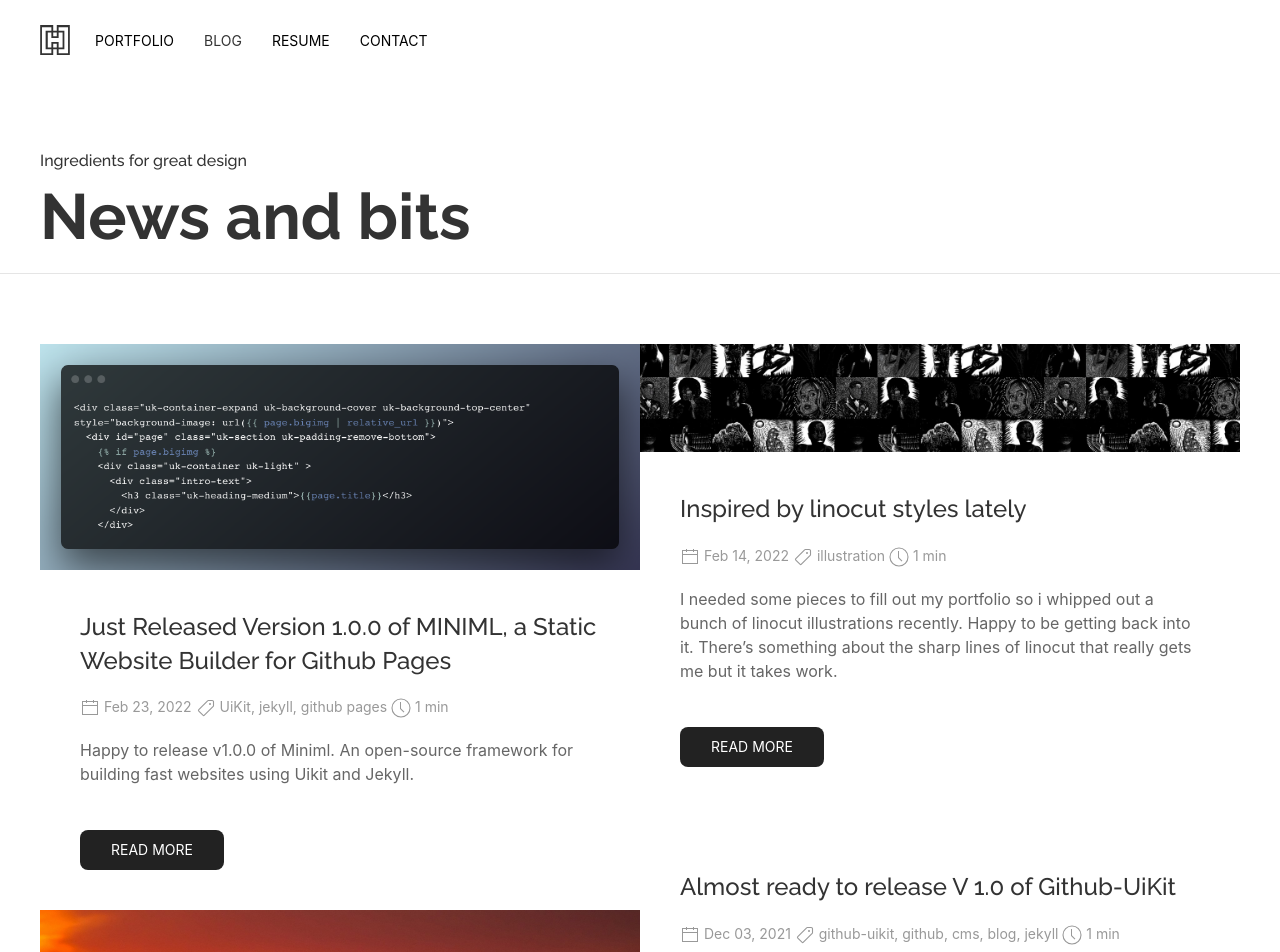
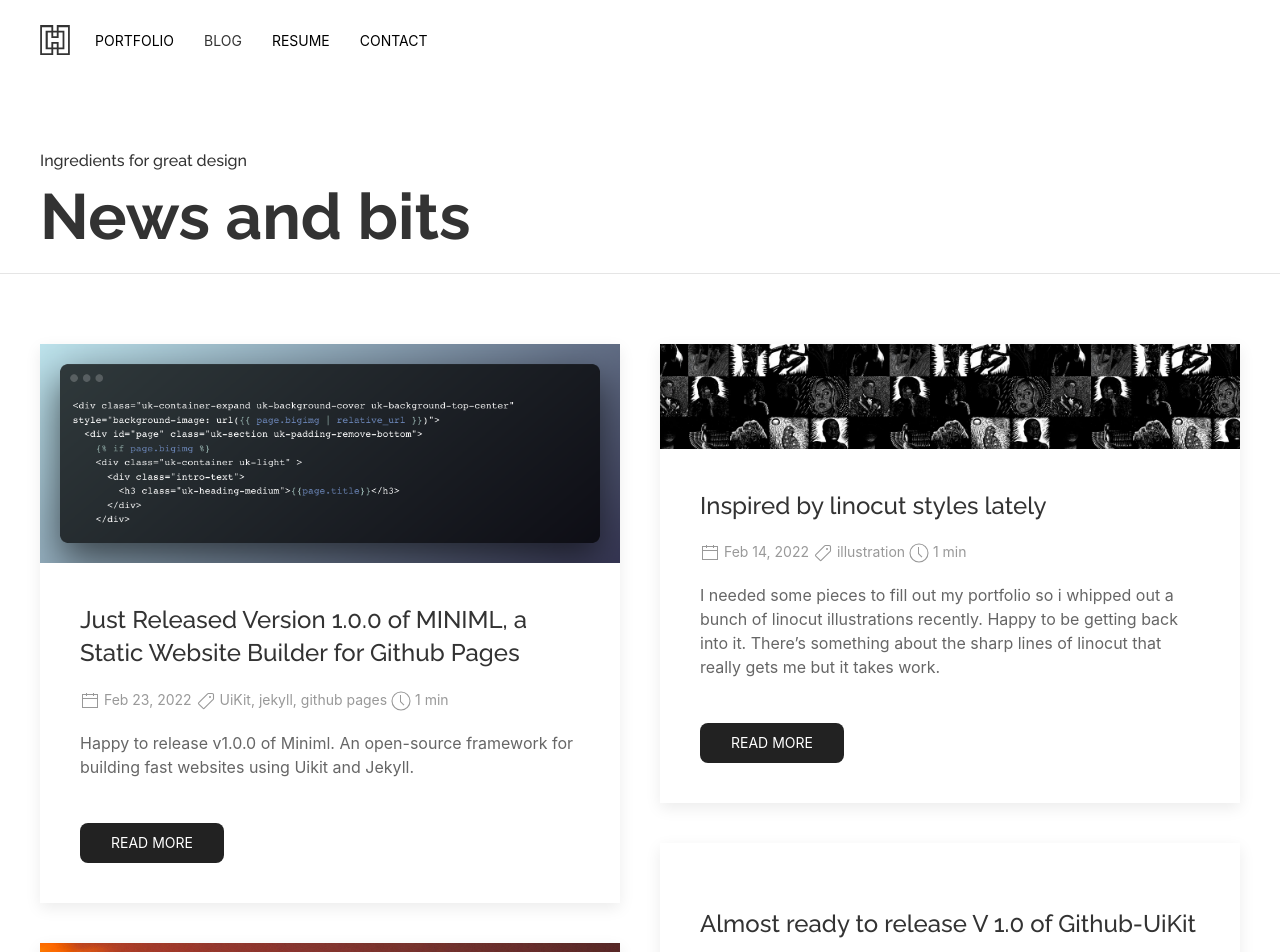
Before and after one commit to kre8t/kre8t.github.io, a Jekyll site: the page built from blog/index.html, in a window 1280 px wide. Shown: the top 952 px of the page. Built offline with Jekyll 4.4.1, drawn with Linux system fonts in a browser that asks for light colours; the list of posts is cut into pages by our own code.

Commit message:
Update index.html

```diff
--- a/blog/index.html
+++ b/blog/index.html
@@ -5,10 +5,10 @@ subheading: Ingredients for great design
 ---
 
 <div id="Blog" class="uk-section-small uk-padding-remove-top">
-  <div class="uk-child-width-1-2@m uk-grid-collapse" uk-grid="masonry: true">
+  <div class="uk-child-width-1-2@m" uk-grid="masonry: true">
     {% for post in paginator.posts %}
     <div>
-      <div class="uk-card">
+      <div class="uk-card uk-card-default">
         <div class="uk-card-media-top">
           <img src="{{ post.bigimg }}">
         </div>
```
